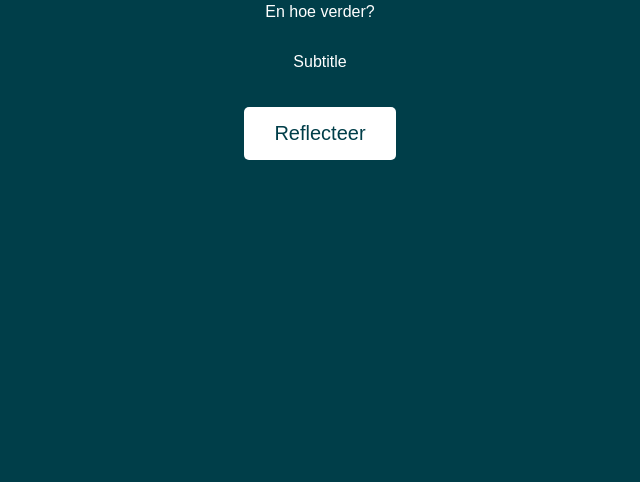
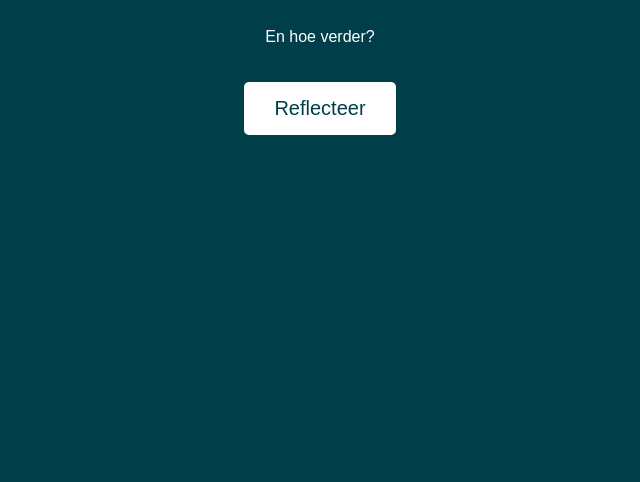
Before and after one commit to PostEscapism/PostEscapismDepression, a plain HTML site: page index.html in a window 1280 px wide. Shown: the part 318-800 px from the top of the page, without its empty margins (320-960 px from the left). Drawn offline with Linux system fonts and the light colour scheme; a web font is replaced by a local one.

Commit message:
Update index.html

```diff
--- a/index.html
+++ b/index.html
@@ -12,7 +12,6 @@
 		<div class="container" id="screen1">
 			<h1 class="title">Escapisme</h1>
 			<p>En hoe verder?</p>
-			<p>Subtitle</p>
 			<button id="reflectButton">Reflecteer</button>
 		</div>
 
```
